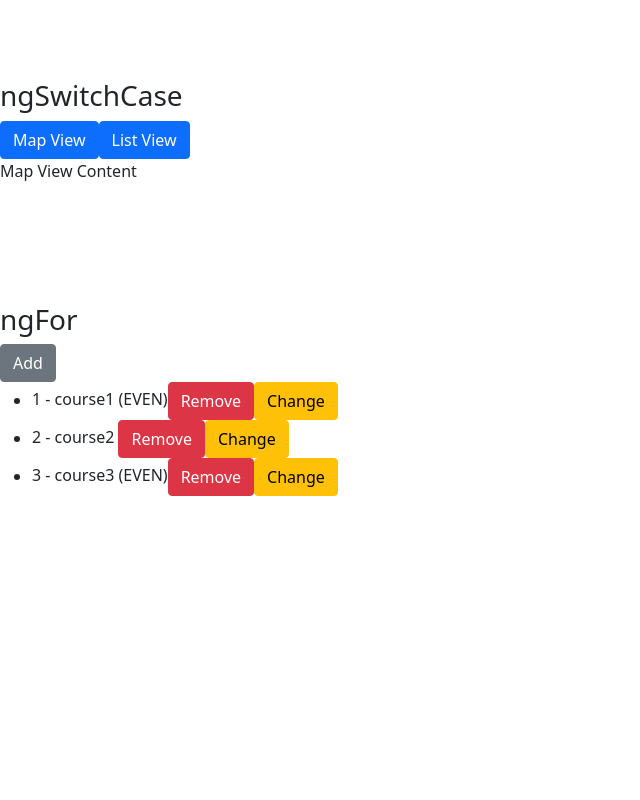
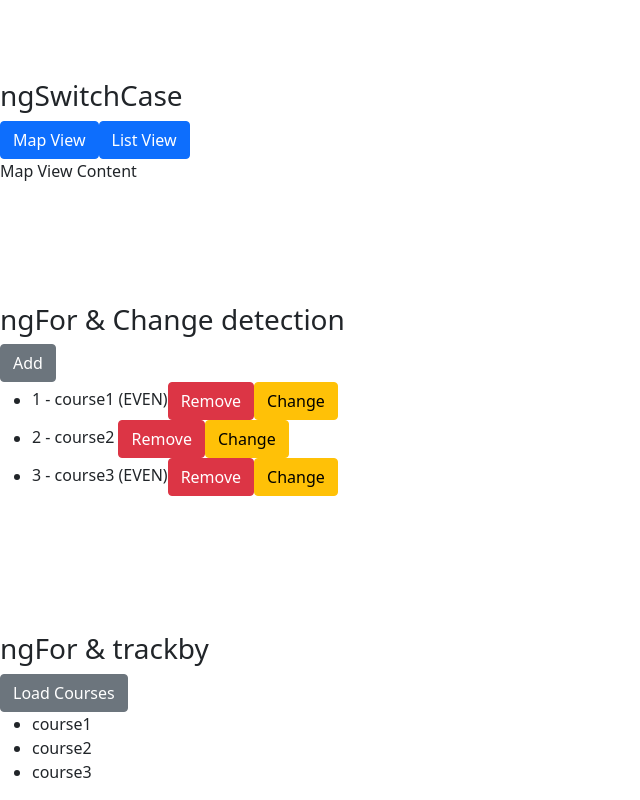
Before and after one commit to VictorRandom/mosh-angular-directives, an Angular app: page / in a window 1280 px wide. Shown: the part 316-1116 px from the top of the page, without its empty margins (0-640 px from the left). Before the commit the page ends 828 px from the top, so only its background shows below. Built offline with nearby package versions, Linux system fonts and the light colour scheme.

Commit message:
ngFor and trackBy

```diff
--- a/src/app/app.component.html
+++ b/src/app/app.component.html
@@ -64,9 +64,10 @@
 </div>
 
 
-<!-- NGFOR ============================================================ -->
+<!-- NGFOR & Change detection =============================================== -->
 <br><br><br><br><br>
-<h3>ngFor</h3>
+<h3>ngFor & Change detection</h3>
+
 <button class="btn btn-secondary" (click)="onAdd()">Add</button>
 <ul>
   <li *ngFor="let course of courses2; index as i; even as isEven">
@@ -75,3 +76,14 @@
     <button class="btn btn-warning" (click)="onChange(course)">Change</button>
   </li>
 </ul>
+
+<!-- NGFOR & trackby =========================================================== -->
+<br><br><br><br><br>
+<h3>ngFor & trackby</h3>
+
+<button class="btn btn-secondary" (click)="loadCourses()">Load Courses</button>
+<ul>
+  <li *ngFor="let course of courses2; trackBy: trackCourse">
+    {{ course.name }}
+  </li>
+</ul>
--- a/src/app/app.component.ts
+++ b/src/app/app.component.ts
@@ -18,14 +18,27 @@ export class AppComponent {
 
   onAdd(){
     this.courses2.push({id:4, name:'course4'})
-  }
+  };
 
   onRemove(course: any){
     let index = this.courses2.indexOf(course);
     this.courses2.splice(index, 1);
-  }
+  };
 
   onChange(course: any){
     course.name = 'Updated';
+  };
+
+  loadCourses(){
+    this.courses2 = [
+      { id: 1, name: 'course1' },
+      { id: 2, name: 'course2' },
+      { id: 3, name: 'course3' }
+    ]
+  };
+
+  trackCourse(index:any, course:any){
+    return course? course.id : undefined;
   }
+
 }
```
